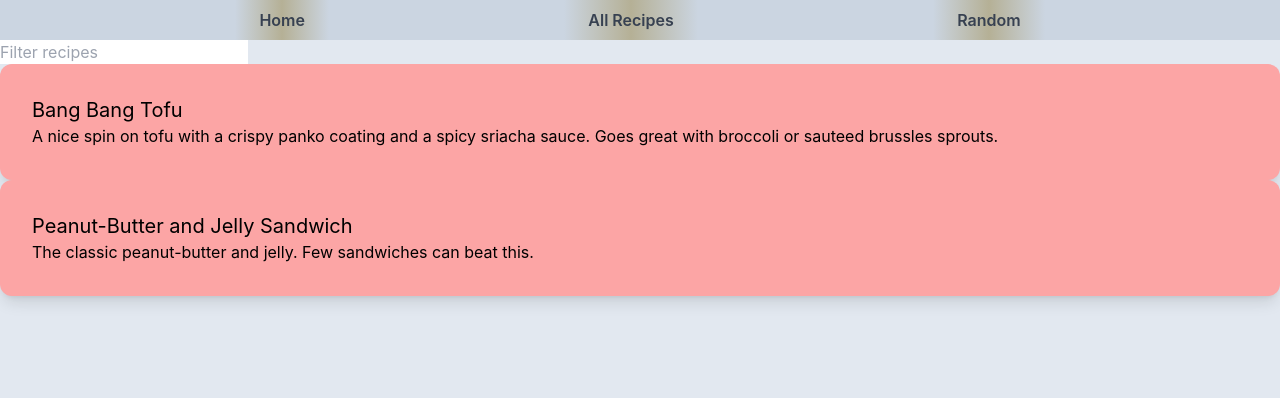
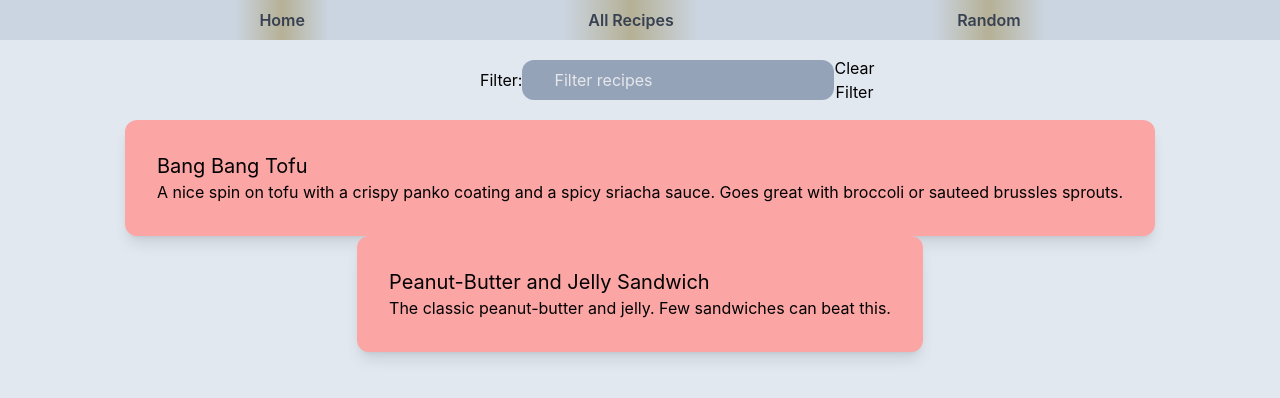
Before and after one commit to mikedubcurry/recipes, a Next.js app: page / in a window 1280 px wide. Shown: the top 398 px of the page. Built offline with nearby package versions, Linux system fonts and the light colour scheme.

Commit message:
use Recipe Filter

```diff
--- a/components/FilteredRecipes.jsx
+++ b/components/FilteredRecipes.jsx
@@ -1,6 +1,7 @@
 import { useEffect, useState } from "react";
 
 import RecipeCard from "./RecipeCard";
+import RecipeFilter from './RecipeFilter'
 
 function FilteredRecipes({ recipes }) {
     const [filteredRecipes, setFilteredRecipes] = useState(recipes);
@@ -9,7 +10,9 @@ function FilteredRecipes({ recipes }) {
     useEffect(() => {
         if (filterInput) {
             let filtered = recipes.filter((recipe) => {
-                return ingredientsInclude(recipe, filterInput) || dishTitleInclude(recipe, filterInput);
+                return (
+                    ingredientsInclude(recipe, filterInput) || dishTitleInclude(recipe, filterInput)
+                );
             });
             setFilteredRecipes(filtered);
         } else {
@@ -18,21 +21,12 @@ function FilteredRecipes({ recipes }) {
     }, [filterInput]);
 
     return (
-        <>
-            <label htmlFor="filterRecipes"></label>
-            <input
-                autoComplete="off"
-                placeholder="Filter recipes"
-                id="filterRecipe"
-                name="filterRecipe"
-                type="text"
-                value={filterInput}
-                onChange={(e) => setFilterInput(e.target.value)}
-            />
+        <section className="py-4 flex flex-col items-center">
+            <RecipeFilter inputState={[filterInput, setFilterInput]} />
             {filteredRecipes.map((recipe) => (
                 <RecipeCard key={recipe.dishTitle} recipe={recipe} />
             ))}
-        </>
+        </section>
     );
 }
 
```
